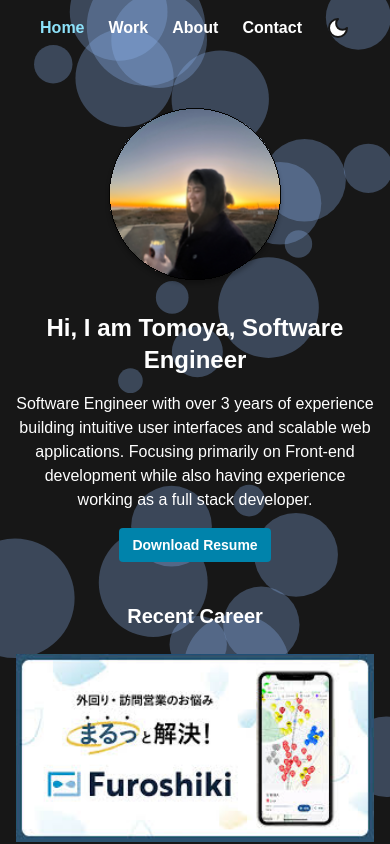
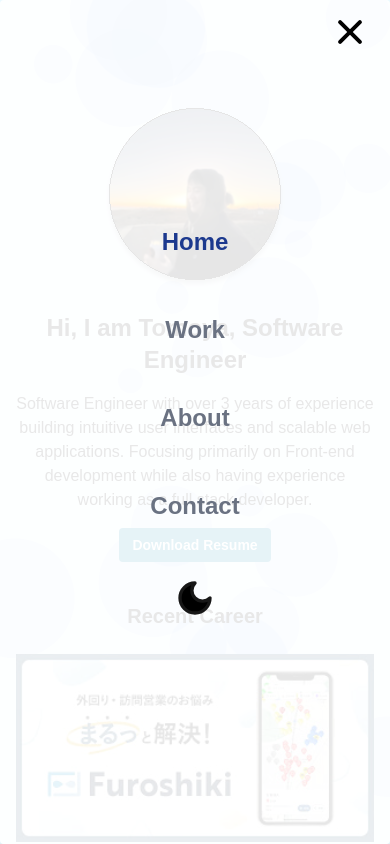
Before and after one commit to TomoyaOgashiwa/portfolio, a Next.js app: page / in a window 390 px wide. Both pictures are taken after a click on the button "Menu Toggle Button". Shown: the top 844 px of the page. Built offline with nearby package versions, Linux system fonts and the light colour scheme.

Commit message:
feat: mobile view nav bar menu (#1)

```diff
--- a/src/app/(root)/components/header.tsx
+++ b/src/app/(root)/components/header.tsx
@@ -1,12 +1,23 @@
 "use client";
 import Link from "next/link";
 import { Moon } from "lucide-react";
-import { useEffect } from "react";
+import { useCallback, useEffect, useState } from "react";
 import { usePathname } from "next/navigation";
 import clsx from "clsx";
 
 export default function Header() {
   const pathname = usePathname();
+  const [isShowNavBarMobile, setShowNavBarMobile] = useState(false);
+  const onToggleNavBar = useCallback(() => {
+    if (isShowNavBarMobile) {
+      setShowNavBarMobile(false);
+      document.body.classList.remove("overflow-hidden");
+    } else {
+      setShowNavBarMobile(true);
+      document.body.classList.remove("overflow-hidden");
+    }
+  }, [isShowNavBarMobile]);
+
   const handleToggleDarkMode = () => {
     if (localStorage.getItem("theme") === "dark") {
       document.documentElement.classList.remove("dark");
@@ -25,14 +36,14 @@ export default function Header() {
     }
   }, []);
   return (
-    <header className="h-16 px-10 py-4 w-full">
-      <nav className="flex gap-6 justify-end">
+    <header className="h-16 px-10 py-4 w-full max-md:px-6">
+      <nav className="flex gap-6 justify-end max-md:hidden">
         <Link
           className={clsx(
             "font-semibold",
             pathname === "/"
               ? "text-blue-900 dark:text-primary-200"
-              : "text-gray-500 dark:text-white",
+              : "text-gray-500 dark:text-white"
           )}
           href={"/"}
         >
@@ -43,7 +54,7 @@ export default function Header() {
             "font-semibold",
             pathname === "/work"
               ? "text-blue-900 dark:text-primary-200"
-              : "text-gray-500 dark:text-white",
+              : "text-gray-500 dark:text-white"
           )}
           href={"/work"}
         >
@@ -54,7 +65,7 @@ export default function Header() {
             "font-semibold",
             pathname === "/about"
               ? "text-blue-900 dark:text-primary-200"
-              : "text-gray-500 dark:text-white",
+              : "text-gray-500 dark:text-white"
           )}
           href={"/about"}
         >
@@ -62,10 +73,10 @@ export default function Header() {
         </Link>
         <Link
           className={clsx(
-            " font-semibold",
+            "font-semibold",
             pathname === "/contact"
               ? "text-blue-900 dark:text-primary-200"
-              : "text-gray-500 dark:text-white",
+              : "text-gray-500 dark:text-white"
           )}
           href={"/contact"}
         >
@@ -75,6 +86,100 @@ export default function Header() {
           <Moon className="dark:fill-white fill-black" />
         </button>
       </nav>
+      <button
+        className="relative z-20 size-8 ml-auto flex flex-col justify-between items-center group md:hidden"
+        onClick={() => setShowNavBarMobile((prev) => !prev)}
+        aria-label="Menu Toggle Button"
+        type="button"
+      >
+        {/* top bar */}
+        <span
+          className={`
+            block h-1 w-full bg-black dark:bg-white rounded transition-transform duration-300
+            ${isShowNavBarMobile ? "rotate-45 translate-y-3.5" : ""}
+          `}
+        />
+        {/* middle bar */}
+        <span
+          className={`
+            block h-1 w-full bg-black dark:bg-white rounded transition-opacity duration-300
+            ${isShowNavBarMobile ? "opacity-0" : ""}
+          `}
+        />
+        {/* bottom bar */}
+        <span
+          className={`
+            block h-1 w-full bg-black dark:bg-white rounded transition-transform duration-300
+            ${isShowNavBarMobile ? "-rotate-45 -translate-y-3.5" : ""}
+          `}
+        />
+      </button>
+      <nav
+        className={clsx(
+          "fixed inset-0 z-10 left-0 transform size-full translate-y bg-white/90 shadow-lg rounded justify-center items-center px-10",
+          "transition-all duration-500 ease-in-out",
+          "flex flex-col gap-14",
+          "dark:bg-black/80",
+          isShowNavBarMobile
+            ? "translate-y-0 opacity-100"
+            : "-translate-y-full opacity-0"
+        )}
+      >
+        <NavLink
+          path="/"
+          pathname={pathname}
+          label="Home"
+          onToggleNavBar={onToggleNavBar}
+        />
+        <NavLink
+          path="/work"
+          pathname={pathname}
+          label="Work"
+          onToggleNavBar={onToggleNavBar}
+        />
+        <NavLink
+          path="/about"
+          pathname={pathname}
+          label="About"
+          onToggleNavBar={onToggleNavBar}
+        />
+        <NavLink
+          path="/contact"
+          pathname={pathname}
+          label="Contact"
+          onToggleNavBar={onToggleNavBar}
+        />
+        <button onClick={handleToggleDarkMode} type="button">
+          <Moon className="dark:fill-white fill-black size-10" />
+        </button>
+      </nav>
     </header>
   );
 }
+
+const NavLink = ({
+  pathname,
+  path,
+  label,
+  onToggleNavBar,
+}: {
+  pathname: string;
+  path: string;
+  label: string;
+  onToggleNavBar: () => void;
+}) => {
+  return (
+    <Link
+      className={clsx(
+        "font-semibold text-2xl",
+        pathname === path
+          ? "text-blue-900 dark:text-primary-200"
+          : "text-gray-500 dark:text-white"
+      )}
+      onClick={onToggleNavBar}
+      href={path}
+    >
+      {label}
+    </Link>
+  );
+};
```
